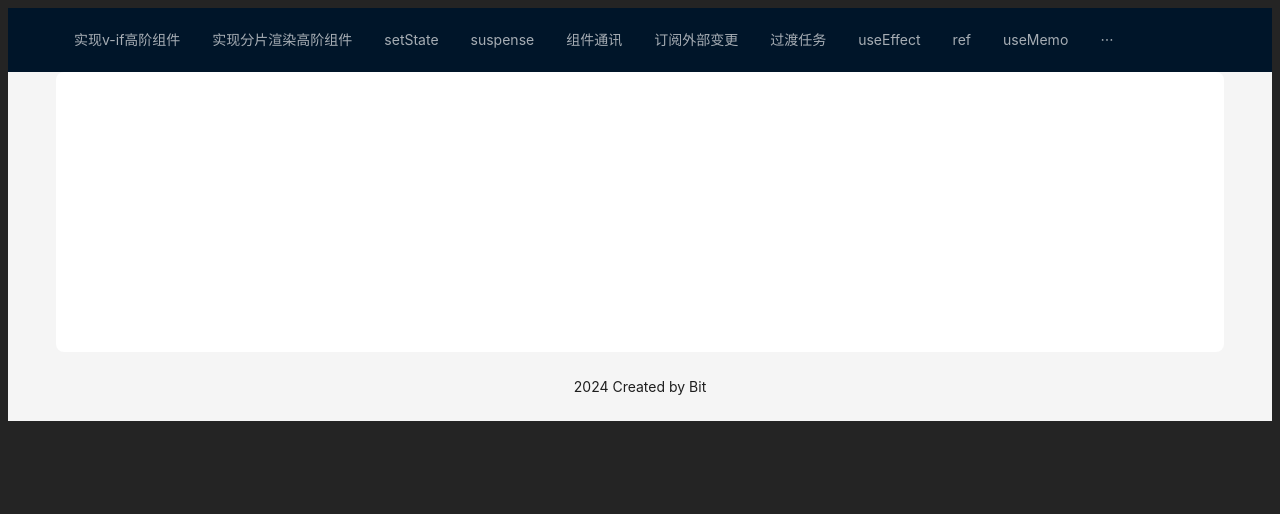
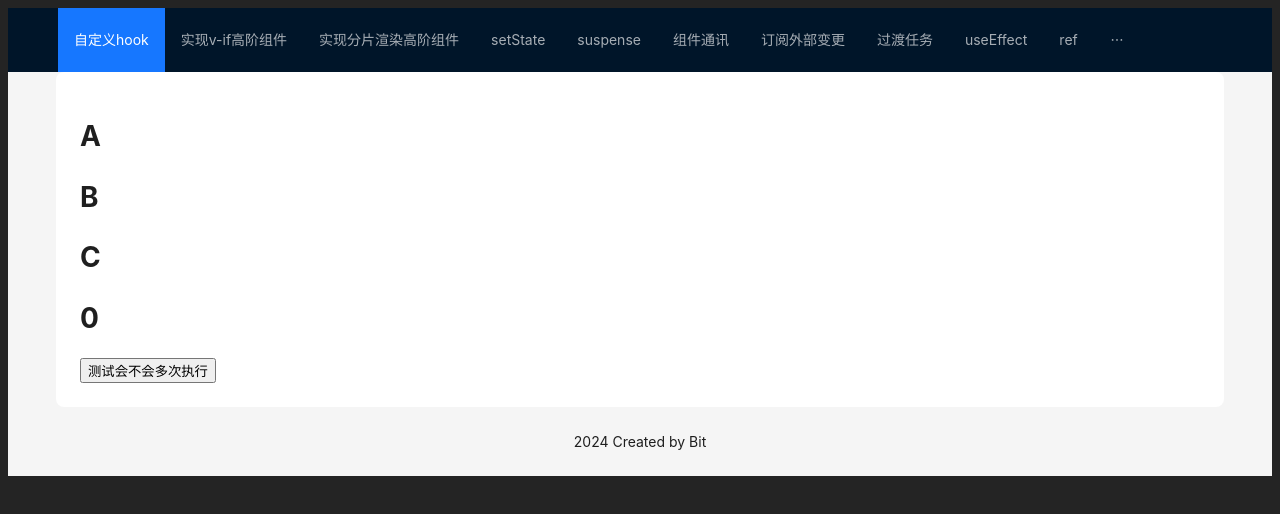
Before and after one commit to yangshijunx/react-point, a React (Vite) app: page /custom-hook in a window 1280 px wide. Shown: the top 514 px of the page. Built offline with nearby package versions, Linux system fonts and the light colour scheme.

Commit message:
feat: 自定义hook使用memo优化

```diff
--- a/src/App.tsx
+++ b/src/App.tsx
@@ -21,6 +21,7 @@ import MyClassComponent from "./pages/classComponent";
 import AlgebraicEffect from "./pages/algebraicEffect";
 import HocComponent from "./pages/hoc";
 import TiledRender from "./pages/hoc2";
+import CustomHook from "./pages/customHook";
 
 const { Header, Content, Footer } = Layout;
 
@@ -30,6 +31,11 @@ const App: React.FC = () => {
   } = theme.useToken();
 
   const pages = [
+    {
+      path: "/custom-hook",
+      name: "自定义hook",
+      component: () => <CustomHook />,
+    },
     {
       path: "/hoc",
       name: "实现v-if高阶组件",
--- /dev/null
+++ b/src/pages/customHook/index.tsx
@@ -0,0 +1,45 @@
+// 首先什么事 hook
+// React Hooks 是 React 16.8 引入的一项功能，允许你在函数组件中使用状态和其他 React 特性，
+// 而不需要编写类组件。React Hooks 通过一组预定义的函数，
+// 让你能够更简洁和优雅地管理组件的状态、副作用和上下文等。
+// 区别于之前函数式纯组件的区别
+
+import { useMemo, useState } from "react";
+
+// 常用的 usestate usecallback usememo useeffect usecontext usereducer useref
+
+// 如果自定义hooks没有设计好，比如返回一个改变state的函数，但是没有加条件限定限定，
+// 就有可能造成不必要的上下文的执行，更有甚的是组件的循环渲染执行。
+const useFormatList = (list: string[]): string[] => {
+  //   console.log("useFormatList 执行");
+  //   return list.map((item) => item.toUpperCase());
+  return useMemo(() => {
+    console.log("useFormatList 执行");
+    return list.map((item) => item.toUpperCase());
+  }, [list]);
+};
+const list = ["a", "b", "c"];
+const CustomHook = () => {
+  const formatList = useFormatList(list);
+  const [number, setNumber] = useState(0);
+  return (
+    <div>
+      {formatList.map((item) => (
+        <h1 key={item}>{item}</h1>
+      ))}
+      <h1>{number}</h1>
+      <button
+        // 如果我们在写自定义hook的时候不对hook的执行时机进行处理就会出现一个问题
+        // 反复执行或者死循环的出现 比如这个例子中 useFormatList 只要点击就会执行
+        // 所以一个好用的自定义hooks,一定要配合useMemo ,useCallback 等api一起使用。
+        onClick={() => {
+          setNumber(number + 1);
+        }}
+      >
+        测试会不会多次执行
+      </button>
+    </div>
+  );
+};
+
+export default CustomHook;
```
